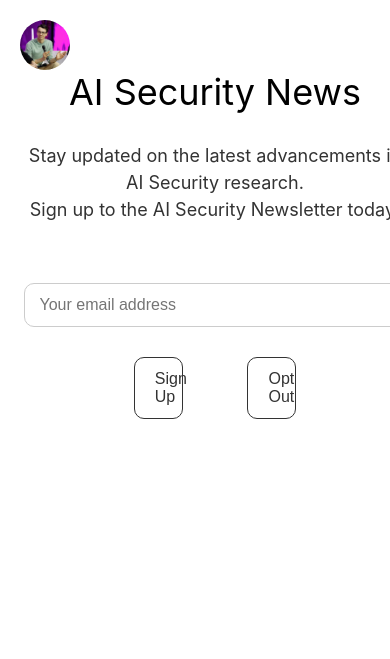
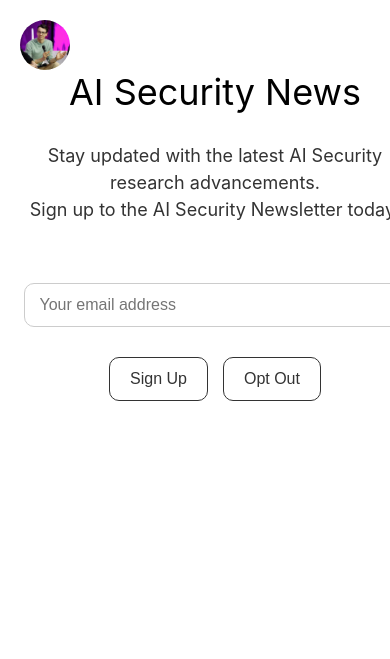
Before and after one commit to nnxmms/AI-Security-News, a Flask app: page /newsletter/ in a window 390 px wide; the page is wider, and only the part inside the window is pictured. Shown: the top 659 px of that part. Run offline with Flask 3, Linux system fonts and the light colour scheme.

Commit message:
update: test button setting

```diff
--- a/templates/home.html
+++ b/templates/home.html
@@ -114,7 +114,7 @@
                 font-size: 18px; /* Reduced for mobile */
             }
             .btn {
-                width: 50%; /* Full width for buttons on mobile */
+                /* width: 20%; Full width for buttons on mobile */
                 max-width: none; /* Override max width on mobile */
             }
         }
@@ -129,7 +129,7 @@
 <div class="container">
     <h1>AI Security News</h1>
     <p class="subtitle">
-        Stay updated on the latest advancements in AI Security research.<br>
+        Stay updated with the latest AI Security research advancements.<br>
         Sign up to the AI Security Newsletter today!
     </p>
 
```
